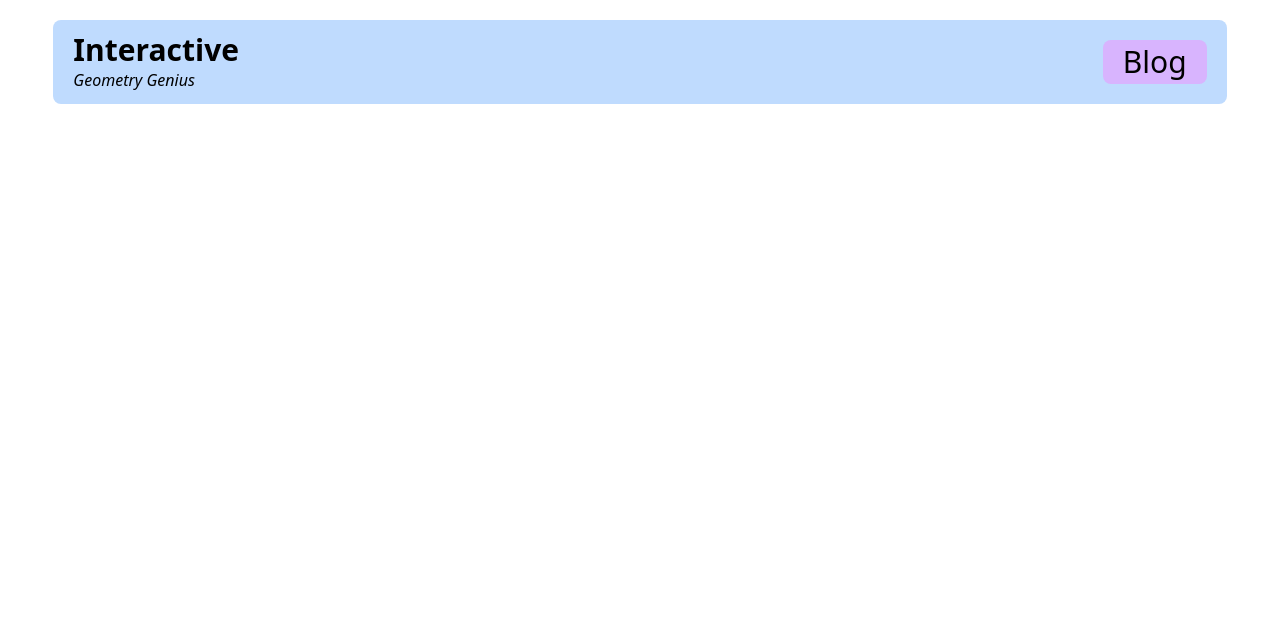
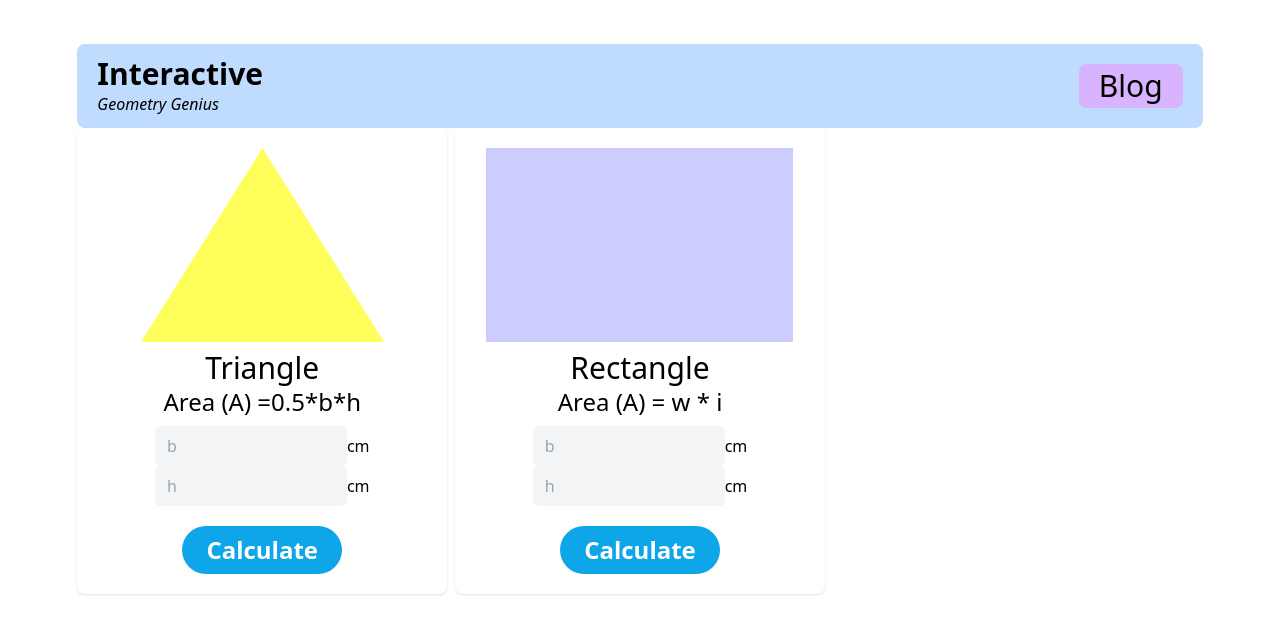
Before and after one commit to rahathasanDev/assignment-5-geometry, a plain HTML site: page index.html in a window 1280 px wide. Drawn offline with nearby package versions, Linux system fonts and the light colour scheme.

Commit message:
first 2 card added

```diff
--- a/index.html
+++ b/index.html
@@ -9,7 +9,7 @@
     <script src="https://cdn.tailwindcss.com"></script>
 </head>
 
-<body class="w-11/12 mx-auto">
+<body class="w-11/12 mx-auto p-6">
     <header class="flex justify-between bg-blue-200 mt-5 rounded-lg px-5 py-3">
         <div>
             <h1 class="text-3xl font-bold">Interactive </h1>
@@ -26,12 +26,58 @@
 
         </div>
     </header>
+    <!-- card section start -->
+    <main class="">
+        <section class="grid lg:grid-cols-3 sm:grid-cols-1 md:grid-cols-2 basis-3/4 gap-2 ">
+            <div class=" text-center p-5 shadow rounded-lg">
+                <div><img class="block mx-auto" src="images/triangle.png" alt="">
+                </div>
+                <div class="">
+                    <div>
+                        <h2 class="text-3xl pt-2 fw-bold">Triangle</h2>
+                    </div>
+                    <div><p class="text-2xl pb-2" >Area (A) =0.5*b*h</p></div>
+                </div>
+                <div class="items-center  gap-3 ">
+                    <input class="border-stone-950 px-3 w-48 h-10 rounded-md bg-gray-100" type="text" placeholder="b">cm
+                    <input class="border-stone-950 px-3 w-48 h-10 rounded-md bg-gray-100" type="text" placeholder="h">cm
+                </div>
+                <div class="flex justify-center mt-5">
+                    <button id="rectangle-button" class="calculate-buttton font-semibold text-2xl text-white px-6 py-2 bg-sky-500 rounded-full  block ">Calculate</button>
+                  </div>
+            </div>
+            <div class=" text-center p-5 shadow rounded-lg">
+                <div><img class="block mx-auto" src="images/rectangle.png" alt="">
+                </div>
+                <div class="">
+                    <div>
+                        <h2 class="text-3xl pt-2 fw-bold">Rectangle</h2>
+                    </div>
+                    <div><p class="text-2xl pb-2" >Area (A) = w * i</p></div>
+                </div>
+                <div class="items-center  gap-3 ">
+                    <input class="border-stone-950 px-3 w-48 h-10 rounded-md bg-gray-100" type="text" placeholder="b">cm
+                    <input class="border-stone-950 px-3 w-48 h-10 rounded-md bg-gray-100" type="text" placeholder="h">cm
+                </div>
+                <div class="flex justify-center mt-5">
+                    <button id="rectangle-button" class="calculate-buttton font-semibold text-2xl text-white px-6 py-2 bg-sky-500  rounded-full  block ">Calculate</button>
+                  </div>
+            </div>
 
 
 
 
 
-    <script src="login.js"></script>
+
+        </section>
+
+
+
+    </main>
+
+
+
+    <script src="new-page.js"></script>
 </body>
 
 </html>
```
Also changed, not shown: images/ellipse.png (added), images/parallelogram.png (added), images/pentagon.png (added), images/rectangle.png (added), images/rhombus.png (added), images/triangle.png (added), new-page.js (renamed from login.js).
